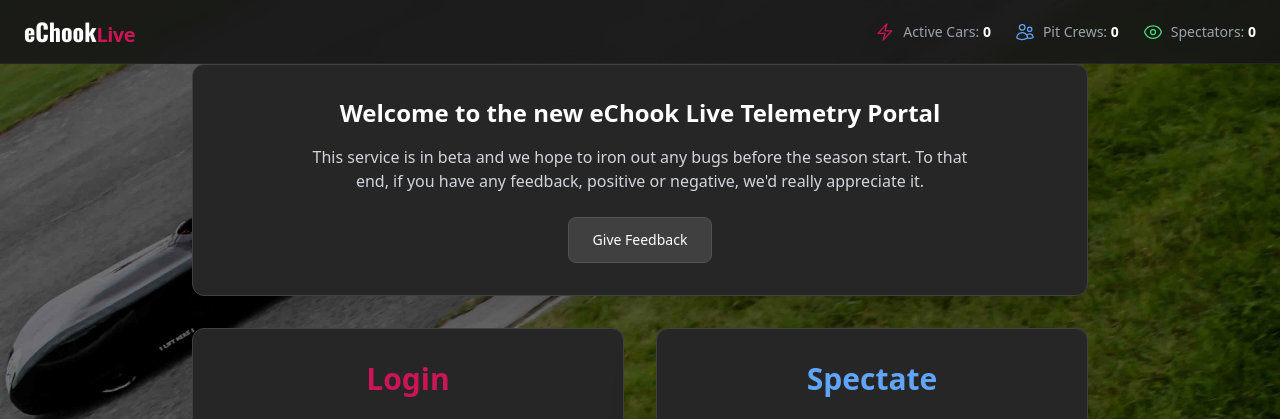
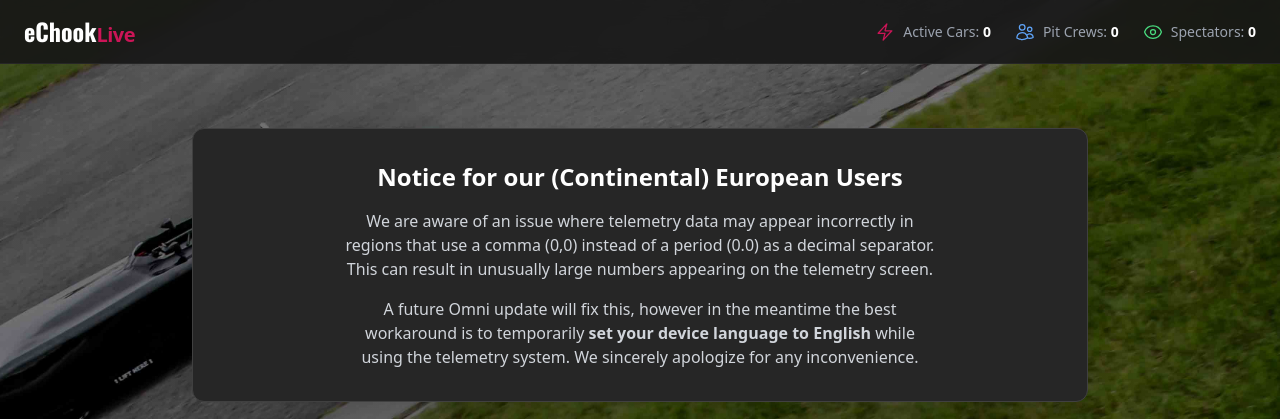
Before and after one commit to eChook/echook_live, a Vue app: page /#/login in a window 1280 px wide. Shown: the top 419 px of the page. Built offline with nearby package versions, Linux system fonts and the light colour scheme; no server answers.

Commit message:
Comma-Notice

```diff
--- a/src/views/LoginView.vue
+++ b/src/views/LoginView.vue
@@ -116,19 +116,21 @@ const handleDemo = async () => {
     backgroundRepeat: 'no-repeat'
   }">
     <PublicHeader />
-    <div class="flex-1 flex flex-col items-center justify-center pt-16 px-4">
+    <div class="flex-1 flex flex-col items-center justify-center pt-32 px-4">
 
-      <!-- Welcome Card -->
+      <!-- User Notice: European Decimal Issue -->
       <div class="bg-neutral-800 rounded-xl shadow-2xl border border-neutral-700 p-8 w-full max-w-4xl mb-8 text-center">
-        <h2 class="text-2xl font-bold text-white mb-4">Welcome to the new eChook Live Telemetry Portal</h2>
-        <p class="text-gray-300 mb-6 max-w-2xl mx-auto">
-          This service is in beta and we hope to iron out any bugs before the season start. To that end, if you have any
-          feedback, positive or negative, we'd really appreciate it.
+        <h2 class="text-2xl font-bold text-white mb-4">Notice for our (Continental) European Users</h2>
+        <p class="text-gray-300 mb-4 max-w-3xl mx-auto text-balance">
+          We are aware of an issue where telemetry data may appear incorrectly in regions that use a comma (0,0) instead
+          of a period (0.0) as a decimal separator. This can result in unusually large numbers appearing on the
+          telemetry screen.
         </p>
-        <a href="https://forms.gle/gdL29NHoqkQCFUPw8" target="_blank"
-          class="inline-block px-6 py-3 bg-neutral-700 hover:bg-neutral-600 border border-neutral-600 text-white font-medium rounded-lg transition transform active:scale-95 text-sm">
-          Give Feedback
-        </a>
+        <p class="text-gray-300 max-w-3xl mx-auto text-balance">
+          A future Omni update will fix this, however in the meantime the best workaround is to temporarily <strong>set
+            your device language to English</strong> while using the telemetry system. We sincerely
+          apologize for any inconvenience.
+        </p>
       </div>
 
       <div class="grid grid-cols-1 md:grid-cols-2 gap-8 w-full max-w-4xl">
```
